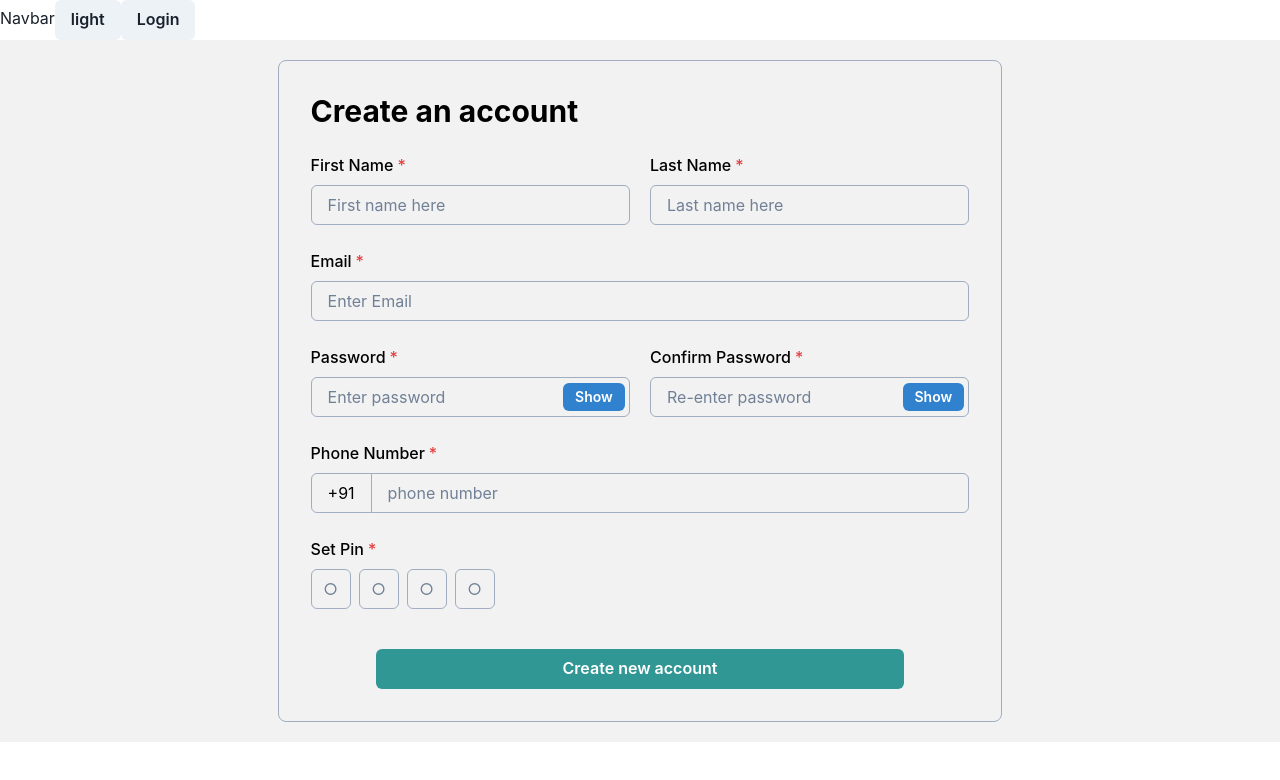
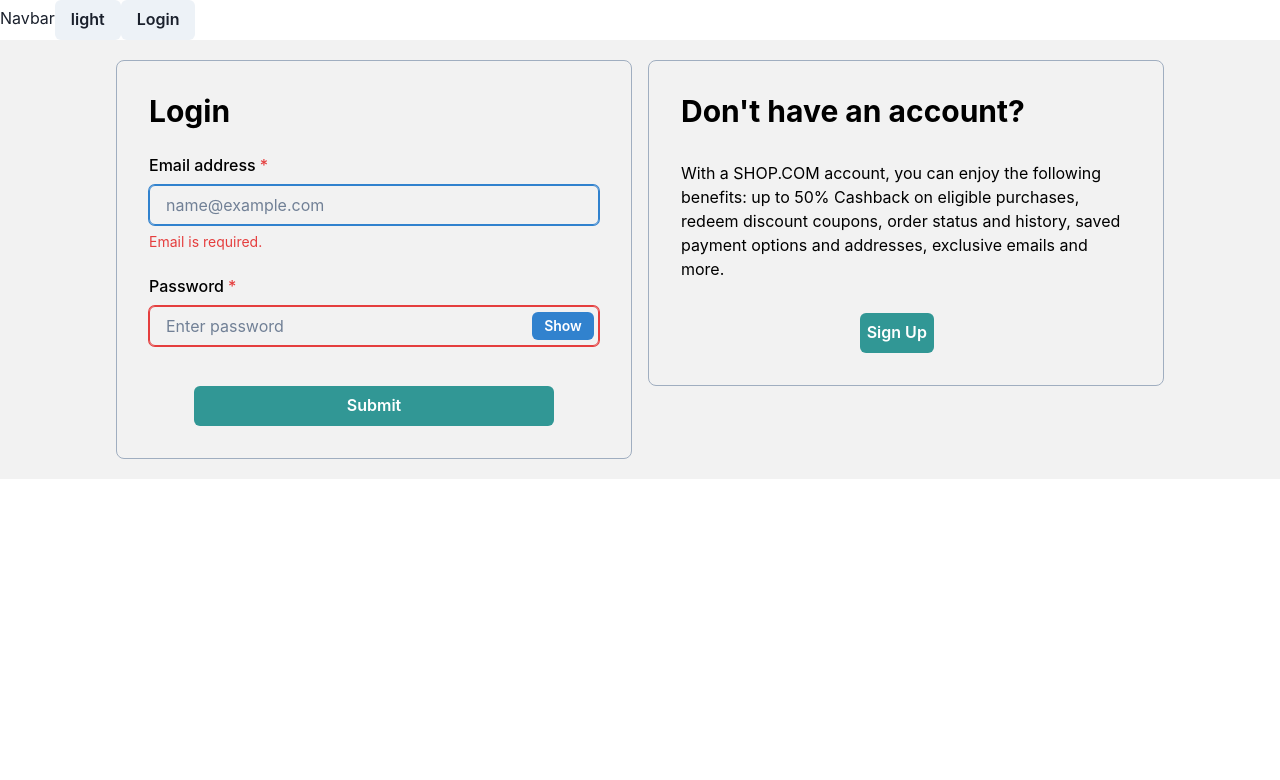
Before and after one commit to pratikderepatil/Shop, a React (Create React App) app: page /login in a window 1280 px wide. Shown: the top 780 px of the page. Built offline with nearby package versions, Linux system fonts and the light colour scheme.

Commit message:
All Routes | Private Routing

```diff
--- a/src/App.js
+++ b/src/App.js
@@ -1,13 +1,12 @@
 import "./App.css";
-import Login from "../src/Components/Login";
 import Navbar from "./Components/Navbar";
-import Signup from "./Components/Signup";
+import AllRoutes from "./Routes/AllRoutes";
 
 function App() {
 	return (
 		<>
 			<Navbar />
-			<Signup />
+			<AllRoutes />
 		</>
 	);
 }
--- a/src/Components/ApiCall.jsx
+++ /dev/null
@@ -1,3 +0,0 @@
-import axios from "axios";
-
-axios.get("")
--- a/src/Components/Login.jsx
+++ b/src/Components/Login.jsx
@@ -25,6 +25,7 @@ import {
 	LOGIN_SUCCESS,
 	LOGIN_LOADING,
 } from "../Context/AuthContext/actions";
+import { NavLink } from "react-router-dom";
 
 console.log(LOGIN_FAILURE);
 const Login = () => {
@@ -166,9 +167,11 @@ const Login = () => {
 							</GridItem>
 							<GridItem>
 								<Center>
-									<Button colorScheme={"teal"} w={"80%"}>
-										Sign Up
-									</Button>
+									<NavLink to="/signup">
+										<Button colorScheme={"teal"} w={"80%"}>
+											Sign Up
+										</Button>
+									</NavLink>
 								</Center>
 							</GridItem>
 						</Flex>
--- a/src/Components/Navbar.jsx
+++ b/src/Components/Navbar.jsx
@@ -3,6 +3,7 @@ import React, { useContext } from "react";
 import { AuthContext } from "../Context/AuthContext/AuthContext";
 import { Theme } from "../Context/ThemeContext";
 import { LOGOUT } from "../Context/AuthContext/actions";
+import { NavLink } from "react-router-dom";
 
 const Navbar = () => {
 	const { theme, toggleTheme } = useContext(Theme);
@@ -24,7 +25,9 @@ const Navbar = () => {
 					Logout
 				</Button>
 			) : (
-				<Button>Login</Button>
+				<NavLink to="/login">
+					<Button>Login</Button>
+				</NavLink>
 			)}
 		</div>
 	);
--- a/src/Routes/AllRoutes.jsx
+++ b/src/Routes/AllRoutes.jsx
@@ -1,9 +1,27 @@
-import React from 'react'
+import React from "react";
+import { Route, Routes } from "react-router-dom";
+import Login from "../Components/Login";
+import Signup from "../Components/Signup";
+import Homepage from "../Pages/Homepage";
+import Checkout from "../Pages/Checkout";
+import PrivateRoutes from "./PrivateRoutes";
 
 const AllRoutes = () => {
-  return (
-	<div>AllRoutes</div>
-  )
-}
+	return (
+		<Routes>
+			<Route path="/" element={<Homepage />} />
+			<Route path="/login" element={<Login />} />
+			<Route path="/signup" element={<Signup />} />
+			<Route
+				path="/checkout"
+				element={
+					<PrivateRoutes>
+						<Checkout />
+					</PrivateRoutes>
+				}
+			/>
+		</Routes>
+	);
+};
 
-export default AllRoutes
+export default AllRoutes;
--- a/src/Routes/PrivateRoutes.jsx
+++ b/src/Routes/PrivateRoutes.jsx
@@ -1,7 +1,13 @@
-import React from "react";
+import React, { useContext } from "react";
+import { Navigate } from "react-router-dom";
+import { AuthContext } from "../Context/AuthContext/AuthContext";
 
-const PrivateRoutes = () => {
-	return <div>PrivateRoutes</div>;
+const PrivateRoutes = ({ children }) => {
+	const { isAuth } = useContext(AuthContext);
+	if (!isAuth) {
+		return <Navigate to="/login" />;
+	}
+	return children;
 };
 
 export default PrivateRoutes;
--- a/src/index.js
+++ b/src/index.js
@@ -6,13 +6,16 @@ import reportWebVitals from "./reportWebVitals";
 import { ChakraProvider } from "@chakra-ui/react";
 import ThemeContext from "./Context/ThemeContext";
 import AuthContextProvider from "./Context/AuthContext/AuthContext";
+import { BrowserRouter } from "react-router-dom";
 
 const root = ReactDOM.createRoot(document.getElementById("root"));
 root.render(
 	<ChakraProvider>
 		<ThemeContext>
 			<AuthContextProvider>
-				<App />
+				<BrowserRouter>
+					<App />
+				</BrowserRouter>
 			</AuthContextProvider>
 		</ThemeContext>
 	</ChakraProvider>
```
